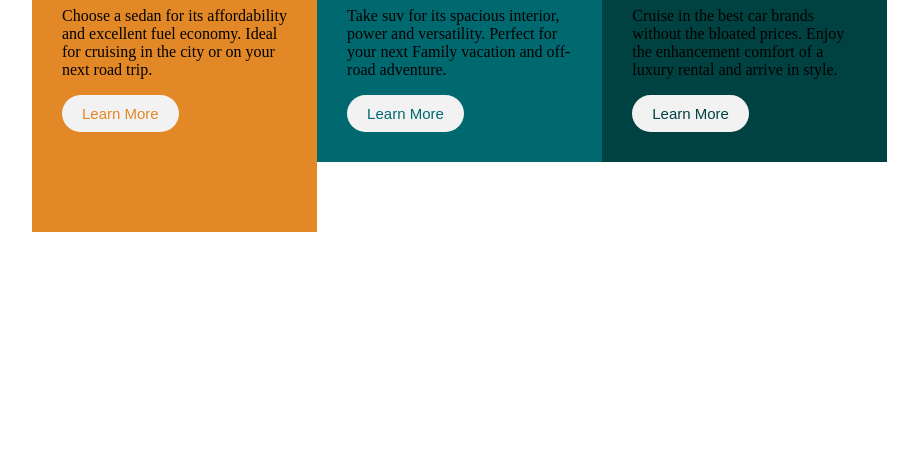
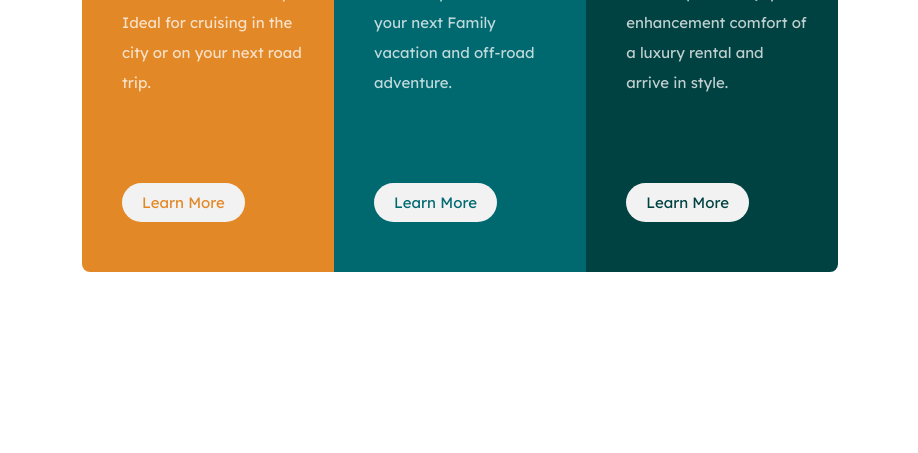
Before and after one commit to shrinath99/3-column-preview-card-component-main, a plain HTML site: page index.html in a window 1280 px wide. Shown: the part 347-800 px from the top of the page, without its empty margins (176-1094 px from the left). Drawn offline with Linux system fonts and the light colour scheme.

Commit message:
Final commit

```diff
--- a/index.html
+++ b/index.html
@@ -6,6 +6,8 @@
 
   <link rel="icon" type="image/png" sizes="32x32" href="./images/favicon-32x32.png">
   <link rel="stylesheet" href="styles.css">
+  <link rel="preconnect" href="https://fonts.gstatic.com">
+  <link href="https://fonts.googleapis.com/css2?family=Big+Shoulders+Display:wght@500&family=Lexend+Deca&display=swap" rel="stylesheet">
 
   <title>Frontend Mentor | 3-column preview card component</title>
 </head>
@@ -19,7 +21,7 @@
     <div class="sedans">
       <img src="images/icon-sedans.svg" alt="icon-sedans">
       <h1>SEDANS</h1>
-      <p>Choose a sedan for its affordability and excellent fuel economy. Ideal for cruising in
+      <p class="para">Choose a sedan for its affordability and excellent fuel economy. Ideal for cruising in
          the city or on your next road trip.</p>
 
       <button  class="btn"type="button" name="button">Learn More</button>
@@ -34,7 +36,7 @@
       <div class="suv">
         <img src="images/icon-suvs.svg" alt="icon-suv">
         <h1>SUV</h1>
-        <p>Take suv for its spacious interior, power and versatility. Perfect for your next Family
+        <p class="para">Take suv for its spacious interior, power and versatility. Perfect for your next Family
           vacation and off-road adventure.</p>
         <button  class="btn1"type="button" name="button">Learn More</button>
 
@@ -46,7 +48,7 @@
       <div class="luxury">
         <img src="images/icon-luxury.svg" alt="icon-luxury">
         <h1>LUXURY</h1>
-        <p>Cruise in the best car brands without the bloated prices. Enjoy the
+        <p class="para">Cruise in the best car brands without the bloated prices. Enjoy the
            enhancement comfort of a luxury rental and arrive in style.</p>
         <button  class="btn2"type="button" name="button">Learn More</button>
       </div>
--- a/styles.css
+++ b/styles.css
@@ -1,7 +1,16 @@
+
+h1{
+  font-family: 'Big Shoulders Display', cursive;
+  color:hsl(0, 0%, 95%);
+
+}
+body{
+  background-color: hsla(0, 0%, 100%, 0.75);
+}
 .main{
-  margin: 0;
 
-  margin: 200px 200px 200px 200px;
+
+  margin: 100px 250px 100px 250px;
 
 }
 
@@ -14,20 +23,32 @@ height: 100px;
 
 .sedans{
   background-color: hsl(31, 77%, 52%);
-  padding: 30px 30px 100px 30px;
+  padding: 40px 30px 50px 40px;
+  border-top-left-radius: 8px;
+  border-bottom-left-radius: 8px;
+
 }
 .suv{
   background-color: hsl(184, 100%, 22%);
-  padding: 30px 30px 30px 30px;
+  padding: 40px 30px 50px 40px;
 }
 .luxury{
   background-color: hsl(179, 100%, 13%);
-  padding: 30px 30px 30px 30px;
+  padding: 40px 30px 50px 40px;
+  border-top-right-radius: 8px;
+  border-bottom-right-radius: 8px;
+}
+.para{
+  padding-bottom: 70px;
+  font-family: 'Lexend Deca', sans-serif;
+  color: hsla(0, 0%, 100%, 0.75);
+  font-size: 15px;
+  line-height: 2;
 }
 .btn {
 
   border-radius: 24px;
-  font-family: Arial;
+  font-family: 'Lexend Deca', sans-serif;
   color: hsl(31, 77%, 52%);
   font-size: 15px;
   background: hsl(0, 0%, 95%);
@@ -39,7 +60,7 @@ height: 100px;
 .btn1 {
 
   border-radius: 24px;
-  font-family: Arial;
+  font-family: 'Lexend Deca', sans-serif;
   color: hsl(184, 100%, 22%);
   font-size: 15px;
   background: hsl(0, 0%, 95%);
@@ -50,7 +71,7 @@ height: 100px;
 .btn2{
 
   border-radius: 24px;
-  font-family: Arial;
+  font-family: 'Lexend Deca', sans-serif;
   color: hsl(179, 100%, 13%);
   font-size: 15px;
   background: hsl(0, 0%, 95%);
```
